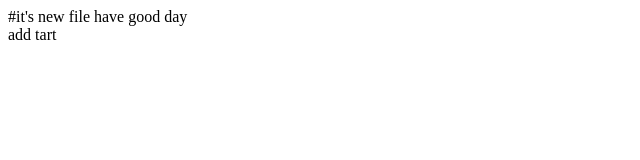
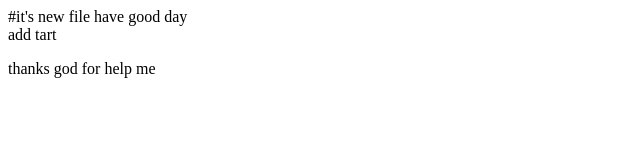
Before and after one commit to Rashidabdallah/repo-exercise, a plain HTML site: page index.html in a window 1280 px wide. Shown: the whole page, without its empty margins (0-640 px from the left). Drawn offline with Linux system fonts and the light colour scheme.

Commit message:
Update index.html
Add paragraph

```diff
--- a/index.html
+++ b/index.html
@@ -3,3 +3,4 @@ have good day
 <div>
   add tart
 </div>
+<p>thanks god for help me  </p>
```
